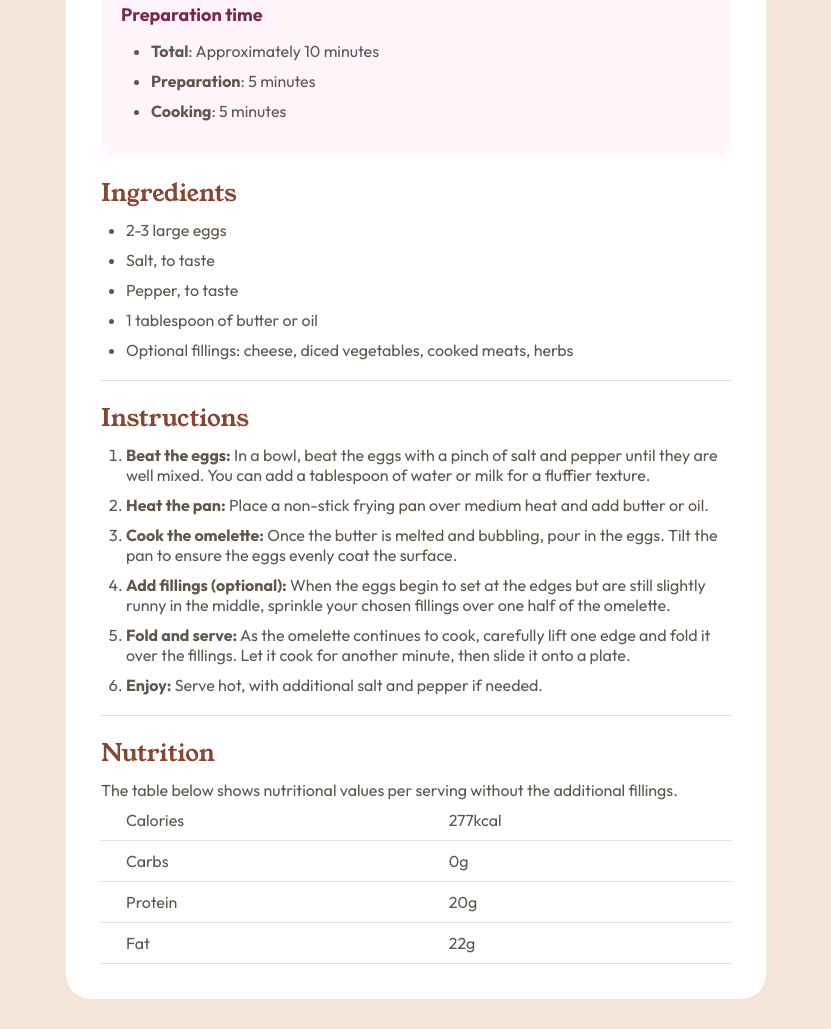
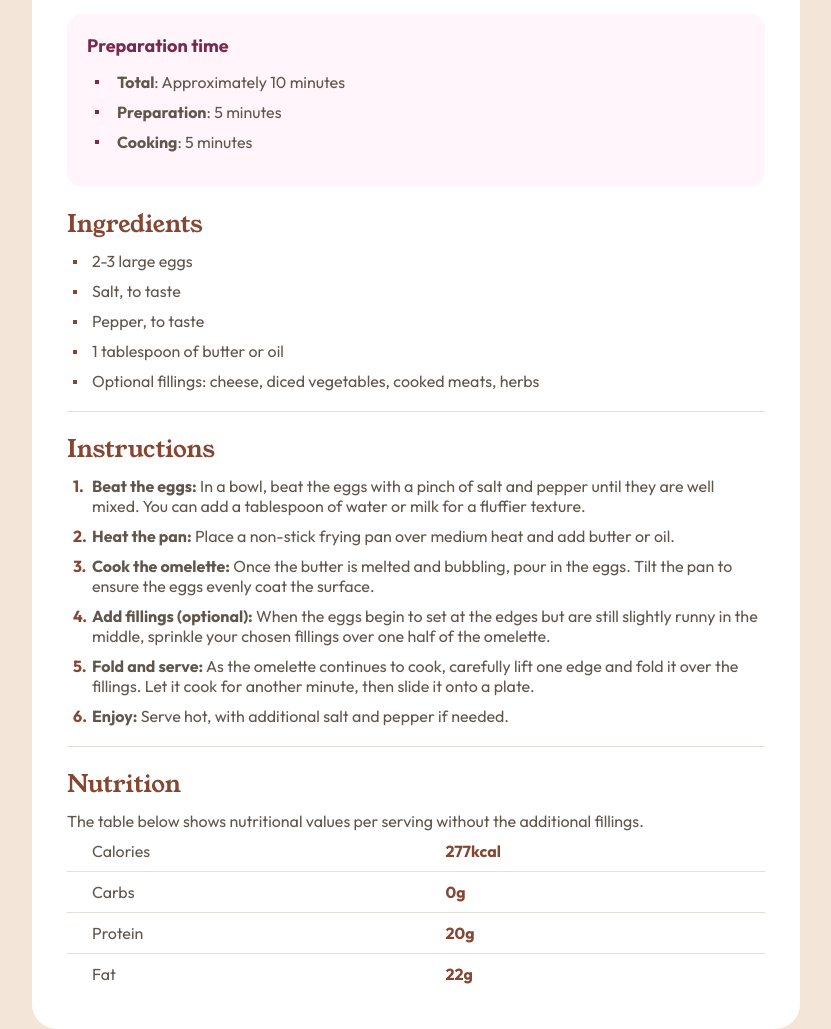
Before and after one commit to luigiPapapicco/Frontend-Mentor---Recipe-page, a website: page index.html in a window 1280 px wide. Shown: the part 479-1508 px from the top of the page, without its empty margins (224-1055 px from the left). Before the commit the page ends 1478 px from the top, so only its background shows below. Drawn offline with Linux system fonts and the light colour scheme.

Commit message:
finition et maj du responsive

```diff
--- a/sass/base/_base.scss
+++ b/sass/base/_base.scss
@@ -8,8 +8,8 @@
 }
 
 body {
-    width: 100vw;
-    height: 100%;
+    width: 100%;
+    min-height: 100vh;
     @include flexAlignCenter;
     box-sizing: border-box;
     user-select: none;
--- a/sass/page/style.scss
+++ b/sass/page/style.scss
@@ -1,31 +1,61 @@
 #container {
     background-color: $White;
-    max-width: 700px;
-    // height: auto;
+    width: 768px;
+    // width: 50%;
     border-radius: 25px;
     @include padding;
     align-self: center;
 
+    @media (max-width: 768px) {
+        border-radius: 0;
+        width: 100%;
+        height: 100%;
+    }
+
+    @media (max-width: 375px) {
+        width: 100%;
+        height: 100%;
+
+        padding: 0;
+    }
 }
+
 // header
 header {
 
     & > img {
         width: 100%;
         border-radius: 15px;
+
+        @media (max-width: 375px) {
+            border-radius: 0;
+        }
     }
 
     & > h1 {
         @include marginTop;
 
+        @media (max-width:375px) {
+            margin: 0 35px;
+        }
     }
 
     & > p {
         @include marginAllTitle;
+
+        @media (max-width:375px) {
+            margin: 0 35px;
+        }
     }
 }
 
 // main
+main {
+    @media (max-width: 375px) {
+        margin: 0 35px;
+    }
+}
+
 #time {
     background: $Rose-White;
     border-radius: 15px;
@@ -45,7 +75,18 @@ header {
 
         & > li {
             @include marginAllTitle;
+            list-style: none;
+            position: relative;
+        }
 
+        & > li::before {
+            content: "";
+            position: absolute;
+            width: 4px;
+            height: 4px;
+            left: -22px;
+            top: 8px;
+            background: hsl(332, 51%, 32%);
         }
     }
 }
@@ -58,7 +99,18 @@ header {
 
         & > li {
             @include marginAllTitle;
+            list-style: none;
+            position: relative;
+        }
 
+        & > li::before {
+            content: "";
+            position: absolute;
+            width: 4px;
+            height: 4px;
+            top: 9px;
+            left: -19px;
+            background-color: $Nutmeg;
         }
     }
 }
@@ -68,10 +120,22 @@ header {
 
     & > ol {
         margin-left: 25px;
+        counter-reset: item;
+        list-style: none;
+
 
         & > li {
             @include marginAllTitle;
+            counter-increment: item;
+            position: relative;
+        }
 
+        & > li::before {
+            content: counter(item) ".";
+            position: absolute;
+            left: -19px;
+            color: $Nutmeg;
+            font-weight: bold;
         }
     }
 }
@@ -80,6 +144,7 @@ header {
 #nutrition {
 
     @include marginTop;
+
 
     & > p {
         @include marginAllTitle;
@@ -90,14 +155,20 @@ header {
         border-collapse: collapse;
 
         & > tbody > tr {
+            border-bottom: 1px solid $Light-Grey;
 
-            border-bottom: 1px solid $Light-Grey;
+            &:nth-child(4) {
+                border-bottom: none;
+            }
         }
 
         & > tbody > tr > td {
             padding: 10px 25px;
+
+            &:nth-child(2) {
+                color: $Nutmeg;
+                font-weight: bold;
+            }
         }
     }
-
-
 }
```
Also changed, not shown: css/style.css.
